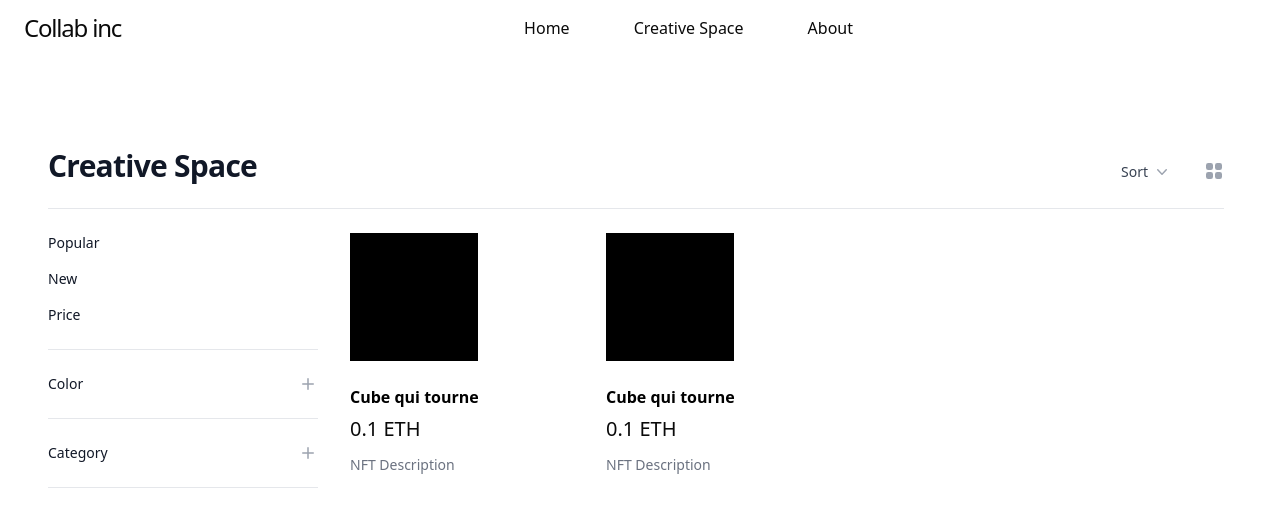
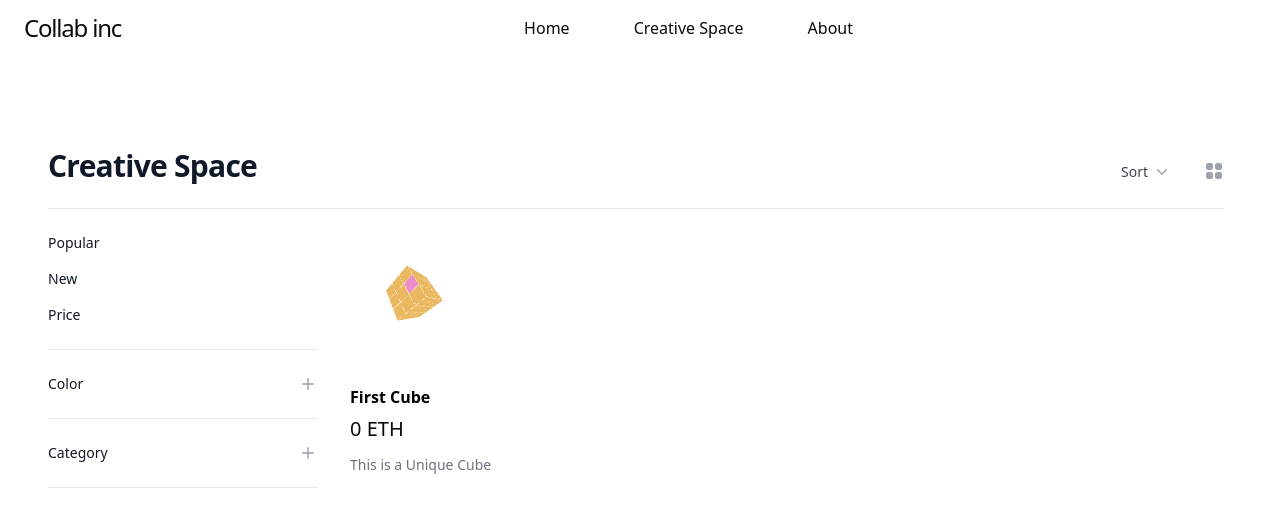
Before and after one commit to Nairod36/DIT-HACKATHON, a React (Vite) app in the folder client/: page /market in a window 1280 px wide. Shown: the top 512 px of the page. Built offline with nearby package versions, Linux system fonts and the light colour scheme; the HTML template or start-up script is replaced by a standard one.

Commit message:
integration of cube element in market

```diff
--- a/client/src/App.tsx
+++ b/client/src/App.tsx
@@ -22,8 +22,7 @@ const App: React.FC = () => {
               <Route path="/upload" element={<UploadFile />} />
               <Route path="/product/:id" element={<NFTDetails />} />
               <Route path="/market" element={<Market />} />
-              <Route path="/upload" element={<UploadFile />} />
-              <Route path="/cube" element={<Cube />} />
+              <Route path="/cube" element={<Cube editable id={0}/>} />
             </Routes>
           </main>
         </div>
--- a/client/src/components/Cube/Box.tsx
+++ b/client/src/components/Cube/Box.tsx
@@ -52,7 +52,7 @@ export default function Box(props: BoxProps) {
   return (
     <PresentationControls
       key={resetKey}
-      enabled={false} // the controls can be disabled by setting this to false
+      enabled={props.presentation} // the controls can be disabled by setting this to false
       global={false} // Spin globally or by dragging the model
       cursor={false} // Whether to toggle cursor style on drag
       snap={false} // Snap-back to center (can also be a spring config)
@@ -68,7 +68,7 @@ export default function Box(props: BoxProps) {
         speed={props.presentation ? 2 : 0}
       >
         <group
-          scale={1.5}
+          scale={2}
           ref={props.meshRef}
           onClick={() => setActive(!active)}
         >
--- a/client/src/components/Cube/Cube.tsx
+++ b/client/src/components/Cube/Cube.tsx
@@ -7,7 +7,12 @@ import gsap from "gsap";
 import EditSelector from "./EditSelector";
 import { FileUploader } from "./FileUploader";
 
-function Cube() {
+type IProps = {
+  id:number
+  editable?: boolean;
+};
+
+function Cube(props: IProps) {
   const [editMode, setEditMode] = useState(false);
   const meshRef = useRef<Group>(null);
   const [selectedFace, setSelectedFace] = useState<number | null>(null);
@@ -58,7 +63,7 @@ function Cube() {
   };
 
   return (
-    <div style={{ height: "100vh", width: "100vw" }}>
+    <div style={{ height: "100%", width: "100%" }}>
       <Canvas>
         <ambientLight intensity={Math.PI / 2} />
         <spotLight
@@ -70,7 +75,7 @@ function Cube() {
         />
         <pointLight position={[-10, -10, -10]} decay={0} intensity={Math.PI} />
         <Box
-          id={0}
+          id={props.id}
           selected={selectedFace}
           selector={handleSelectFace}
           presentation={!editMode}
@@ -78,11 +83,13 @@ function Cube() {
           position={[0, 0, 0]}
         />
       </Canvas>
-      <div className="headingCube">
-        <div className="edit">
-          <EditSelector setEditMode={handleEditMode} />
+      {props.editable && (
+        <div className="headingCube">
+          <div className="edit">
+            <EditSelector setEditMode={handleEditMode} />
+          </div>
         </div>
-      </div>
+      )}
       {editMode && (
         <>
           {selectedFace && (
--- a/client/src/components/Cube/example.json
+++ b/client/src/components/Cube/example.json
@@ -1,6 +1,8 @@
 {
     "id":0,
     "size":3,
+    "name":"First Cube",
+    "description":"This is a Unique Cube",
     "faces":[
         {
             "id":0,
--- a/client/src/components/ProductComponent.tsx
+++ b/client/src/components/ProductComponent.tsx
@@ -1,5 +1,6 @@
 import { NavLink } from "react-router-dom";
 import { Product } from "../type/product.type";
+import Cube from "./Cube/Cube";
 
 // components/Product.js
 export function ProductComponent({
@@ -14,7 +15,9 @@ export function ProductComponent({
     <div className="group cursor-pointer bg-white transition-all duration-500 w-48">
       <NavLink to={`/product/${id}`}>
         {/* To add your cube @Mathieu */}
-        <div className="bg-black w-32 h-32"></div>
+        <div className="w-32 h-32">
+          <Cube id={id}/>
+        </div>
         <div className="mt-5">
           <div className="">
             <h6 className="font-semibold text-md leading-8 text-black transition-all duration-500 group-hover:text-indigo-600">
--- a/client/src/pages/Market.tsx
+++ b/client/src/pages/Market.tsx
@@ -1,4 +1,4 @@
-import React, { useState, Fragment, Suspense } from "react";
+import React, { useState, Fragment, Suspense, useEffect } from "react";
 import { Dialog, Disclosure, Menu, Transition } from "@headlessui/react";
 import {
   ChevronDownIcon,
@@ -10,6 +10,9 @@ import {
 import { XMarkIcon } from "@heroicons/react/24/outline";
 import { Product } from "../type/product.type";
 import { ProductComponent } from "../components/ProductComponent";
+
+// TODO delete
+import dataJSON from "../components/Cube/example.json"
 
 const sortOptions = [
   { name: "Most Popular", href: "#", current: true },
@@ -99,9 +102,17 @@ const data = [
 ];
 
 export default function Market() {
+  const [data, setData] = useState<typeof dataJSON[]>([])
+
+  useEffect(()=> {
+    const fetchData = async()=>{
+      setData([dataJSON])
+    }
+    fetchData()
+  },[])
   const products: Array<Product> = [
     {
-      id: 1,
+      id: 0,
       address: "0x9838338383838383838383838383838383838383",
       type: "CUBE",
       name: "Cube qui tourne",
@@ -112,20 +123,7 @@ export default function Market() {
       updatedAt: new Date(),
       createdBy: "0x9838338383838383838383838383838383838383",
       updatedBy: "0x9838338383838383838383838383838383838383",
-    },
-    {
-      id: 2,
-      address: "0x9838338383838383838383838383838383838383",
-      type: "CUBE",
-      name: "Cube qui tourne",
-      price: 0.1,
-      description: "NFT Description",
-      totalFace: 8,
-      createdAt: new Date(),
-      updatedAt: new Date(),
-      createdBy: "0x9838338383838383838383838383838383838383",
-      updatedBy: "0x9838338383838383838383838383838383838383",
-    },
+    }
   ];
 
   const [mobileFiltersOpen, setMobileFiltersOpen] = useState(false);
@@ -411,11 +409,11 @@ export default function Market() {
                 className="grid grid-cols-1 sm:grid-cols-2  md:grid-cols-3   xl:grid-cols-4 3xl:grid-cols-5
             gap-x-0 md:gap-x-2 lg:gap-x-64 gap-y-5"
               >
-                {products &&
-                  products.slice(0, 6).map((product, index) => (
+                {data.length > 0 &&
+                  data.slice(0, 6).map((product, index) => (
                     <div key={index} className="min-w-[16rem]">
                       <Suspense fallback={<div>Loading Cube...</div>}>
-                        <ProductComponent {...product} />
+                        <ProductComponent address={""} type={""} price={0} totalFace={0} createdAt={new Date()} updatedAt={new Date()} createdBy={""} updatedBy={""} {...product} />
                       </Suspense>
                     </div>
                   ))}
--- a/client/src/pages/NFTDetails.tsx
+++ b/client/src/pages/NFTDetails.tsx
@@ -1,5 +1,5 @@
 import React from "react";
-import { Link } from "react-router-dom";
+import { Link, useParams } from "react-router-dom";
 import {
   Table,
   TableBody,
@@ -9,6 +9,7 @@ import {
   TableRow,
 } from "../components/ui/table";
 import { shortenAddress, formatDateTime } from "../lib/utils";
+import Cube from "@/components/Cube/Cube";
 
 const Historical = [
   {
@@ -77,6 +78,11 @@ const Historical = [
 ];
 
 export default function NFTDetails() {
+
+  const params = useParams()
+
+  console.log(params)
+
   const product = {
     name: "CubeWorld",
     description: "CubeWorld is a collection of 3D cubes",
@@ -101,7 +107,9 @@ export default function NFTDetails() {
                           "https://sothebys-com.brightspotcdn.com/dims4/default/441c499/2147483647/strip/true/crop/1080x1080+0+0/resize/684x684!/format/webp/quality/90/?url=http%3A%2F%2Fsothebys-brightspot.s3.amazonaws.com%2Fdotcom%2Fab%2Fa5%2F80c8e82e4d9ea9412f20b9e92988%2Fgif-fungibleopeneditions-small.gif"
                         }
                       /> */}
-                      <div className="w-100 h-100 md:w-114 md:h-114 lg:w-114 lg:h-114 ml-2 xl:ml-24 rounded-lg bg-black"></div>
+                      <div className="w-100 h-100 md:w-114 md:h-114 lg:w-114 lg:h-114 ml-2 xl:ml-24 rounded-lg">
+                        <Cube id={parseInt(params.id ?? "0")}/>
+                      </div>
                     </div>
                   </div>
 
```
Also changed, not shown: 1 other file (tests, documents, lock files or other folders).
